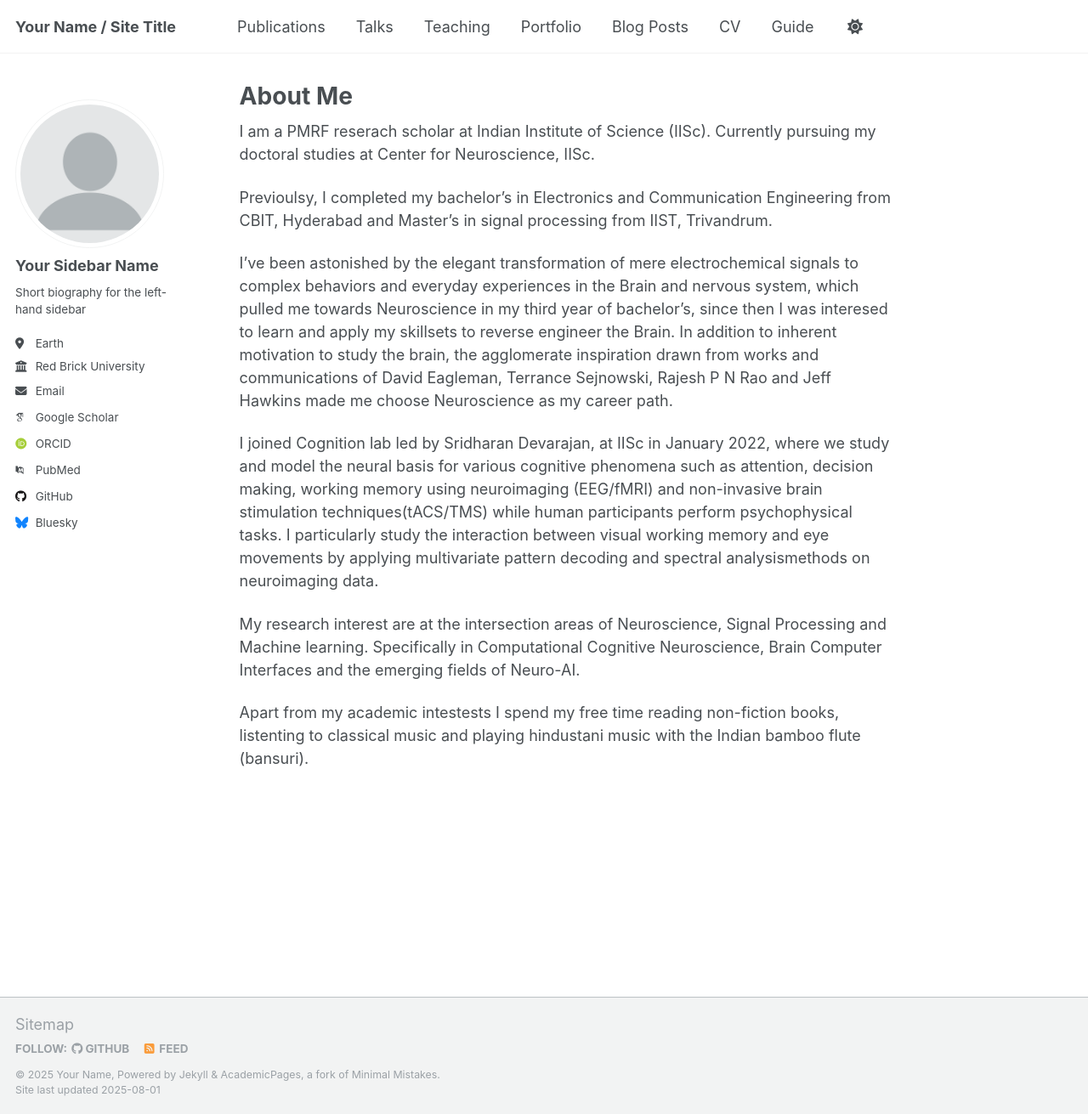
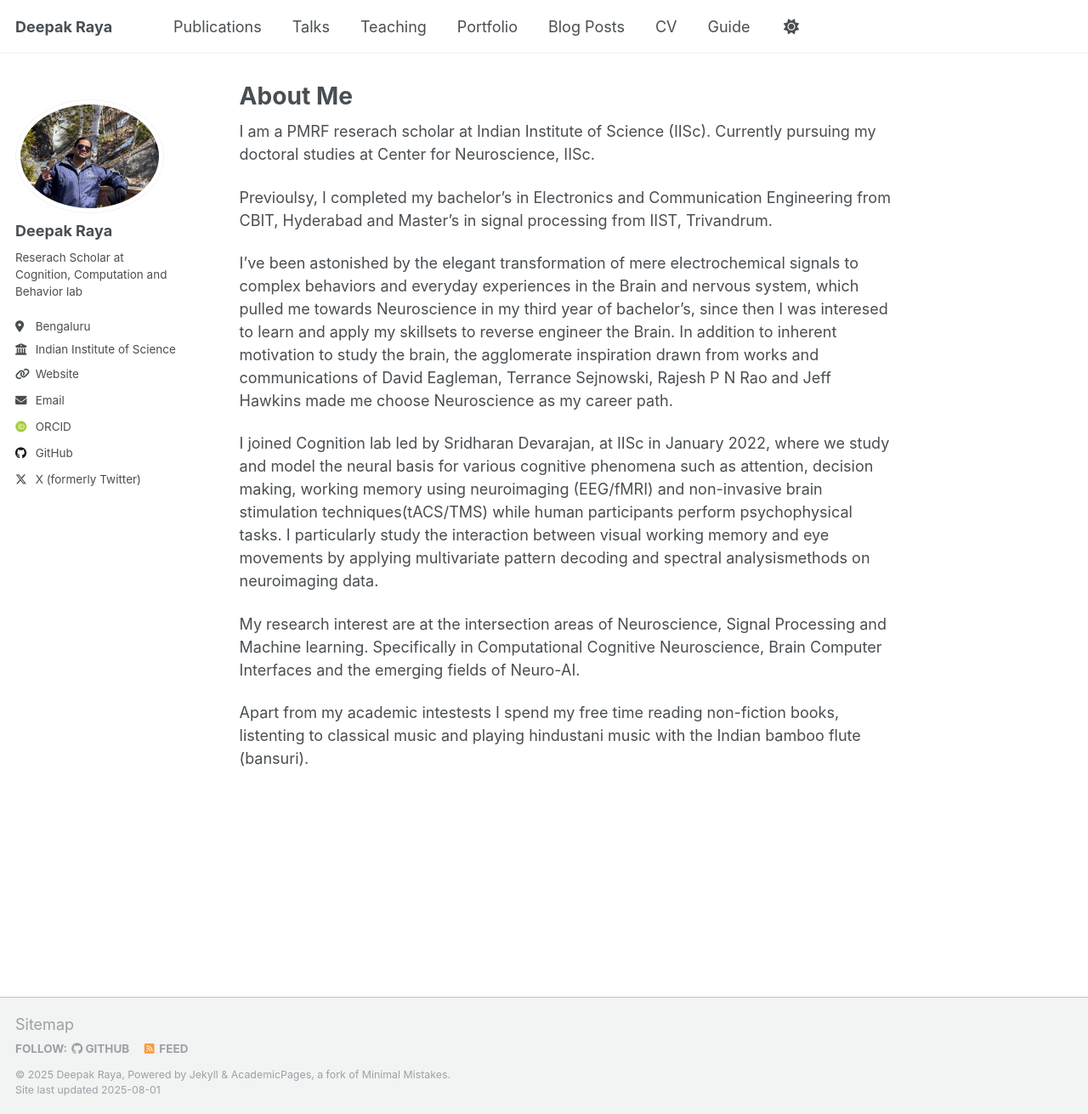
Before and after one commit to DeepakNeuro/DeepakNeuro, a Jekyll site: the page built from _pages/about.md, in a window 1280 px wide and 1311 px high. Shown: the whole window at 85% size. Built offline with Jekyll 4.4.1, drawn with Linux system fonts in a browser that asks for light colours; some web fonts are replaced; a script that is not in the unit is left out.

Commit message:
Update the about menu

```diff
--- a/_config.yml
+++ b/_config.yml
@@ -9,51 +9,46 @@
 # Basic Site Settings
 locale                   : "en-US"
 site_theme               : "default"
-title                    : "Your Name / Site Title"
+title                    : "Deepak Raya"
 title_separator          : "-"
-name                     : &name "Your Name"
-description              : &description "personal description"
-url                      : https://academicpages.github.io # the base hostname & protocol for your site e.g. "https://[your GitHub username].github.io" or if you already have some other page hosted on Github then use "https://[your GitHub username].github.io/[Your Repo Name]"
+name                     : &name "Deepak Raya"
+description              : &description "Welcome to my web protfolio"
+url                      : https://deepakneuro.github.io/DeepakNeuro/ # the base hostname & protocol for your site e.g. "https://[your GitHub username].github.io" or if you already have some other page hosted on Github then use "https://[your GitHub username].github.io/[Your Repo Name]"
 baseurl                  : "" # the subpath of your site, e.g. "/blog"
-repository               : "academicpages/academicpages.github.io"
+repository               : "DeepakNeuro/DeepakNeuro"
 
 # Site Author - The following control what appear as part of the author content on the side bar.
 #               If a field is blank the icon and link will not appear, otherwise it will be shown.
 #               Additional customization can be done by editing /_includes/author-profile.html
 author:
   # Biographic information
-  avatar           : "profile.png"
-  name             : "Your Sidebar Name"
+  avatar           : "profile.jpg"
+  name             : "Deepak Raya"
   pronouns         : # example: "she/her"
-  bio              : "Short biography for the left-hand sidebar"
-  location         : "Earth"
-  employer         : "Red Brick University"
-  uri              : # URL
-  email            : "none@example.org"
+  bio              : "Reserach Scholar at Cognition, Computation and Behavior lab"
+  location         : "Bengaluru"
+  employer         : "Indian Institute of Science"
+  uri              : "https://deepakneuro.github.io/DeepakNeuro/"
+  email            : "deepakvr@iisc.ac.in"
 
   # Academic websites
-  academia         : # URL
-  arxiv            : # URL - Update with the correct link to your profile
-  googlescholar    : "https://scholar.google.com/citations?user=PS_CX0AAAAAJ"
-  inspire-hep      : # URL
-  impactstory      : # URL
-  orcid            : "http://orcid.org/yourorcidurl"
-  semantic         : # URL
-  pubmed           : "https://www.ncbi.nlm.nih.gov/pubmed/?term=john+snow"
-  researchgate     : # URL
-  scopus           : # URL
+
+  googlescholar    : #"https://scholar.google.com/citations?user=PS_CX0AAAAAJ"
+  orcid            : "https://orcid.org/0000-0001-8092-1034"
+
+
 
   # Repositories and software development
   bitbucket        : # Username - Update with your username on the site
   codepen          : # Username
   dribbble         : # Username
-  github           : "academicpages"
+  github           : "https://github.com/DeepakRaya"
   kaggle           : # Username
   stackoverflow    : # User number or user number and name (i.e., use "1" or "1/jeff-atwood")
 
   # Social media
   artstation       : # Username
-  bluesky          : "bsky.app" # Replace this with you Bluesky username
+  bluesky          : # Replace this with you Bluesky username
   facebook         : # Username
   flickr           : # Username
   foursquare       : # Username
@@ -70,7 +65,7 @@ author:
   steam            : # Username
   telegram         : # URL
   tumblr           : # Username
-  twitter          : # Username for X / Twitter
+  twitter          : "https://x.com/VDeepakRaya" # Username for X / Twitter
   vine             : # Username
   weibo            : # Username
   wikipedia        : # Username
@@ -269,15 +264,6 @@ defaults:
       author_profile: true
       share: true
       comments: true
-  # _portfolio
-  - scope:
-      path: ""
-      type: portfolio
-    values:
-      layout: single
-      author_profile: true
-      share: true
-      comment: true
   # _talks
   - scope:
       path: ""
```
Also changed, not shown: images/profile.jpg (added), images/profile.png (deleted), 2 other files.
